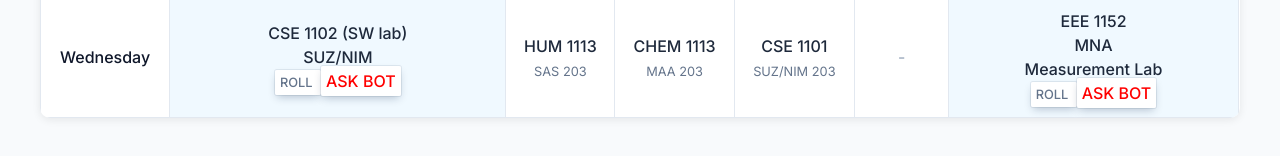
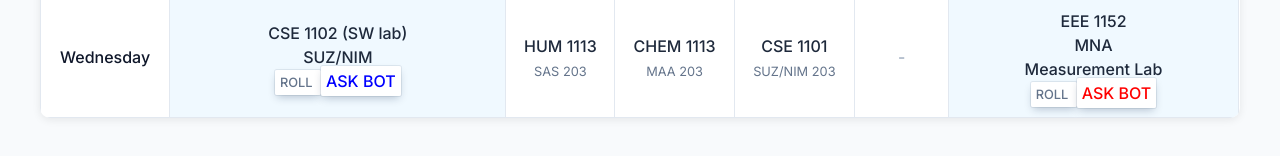
Before and after one commit to idcnys/ruetcsec, a plain HTML site: page index.html in a window 1280 px wide. Shown: the part 706-862 px from the top of the page. Drawn offline with Linux system fonts and the light colour scheme.

Commit message:
Update index.html

```diff
--- a/index.html
+++ b/index.html
@@ -394,7 +394,7 @@
                 <tr id="wednesday">
                     <td class="day-header">Wednesday</td>
                      <td colspan="3" class="lab">
-                        <div class="subject">CSE 1102  (SW lab)<br>SUZ/NIM <br><span class='room'>ROLL  </span><span style="color: red"> ASK BOT</span></div>
+                        <div class="subject">CSE 1102  (SW lab)<br>SUZ/NIM <br><span class='room'>ROLL  </span><span style="color: blue"> ASK BOT</span></div>
                     </td>
 
                     <td>
```
